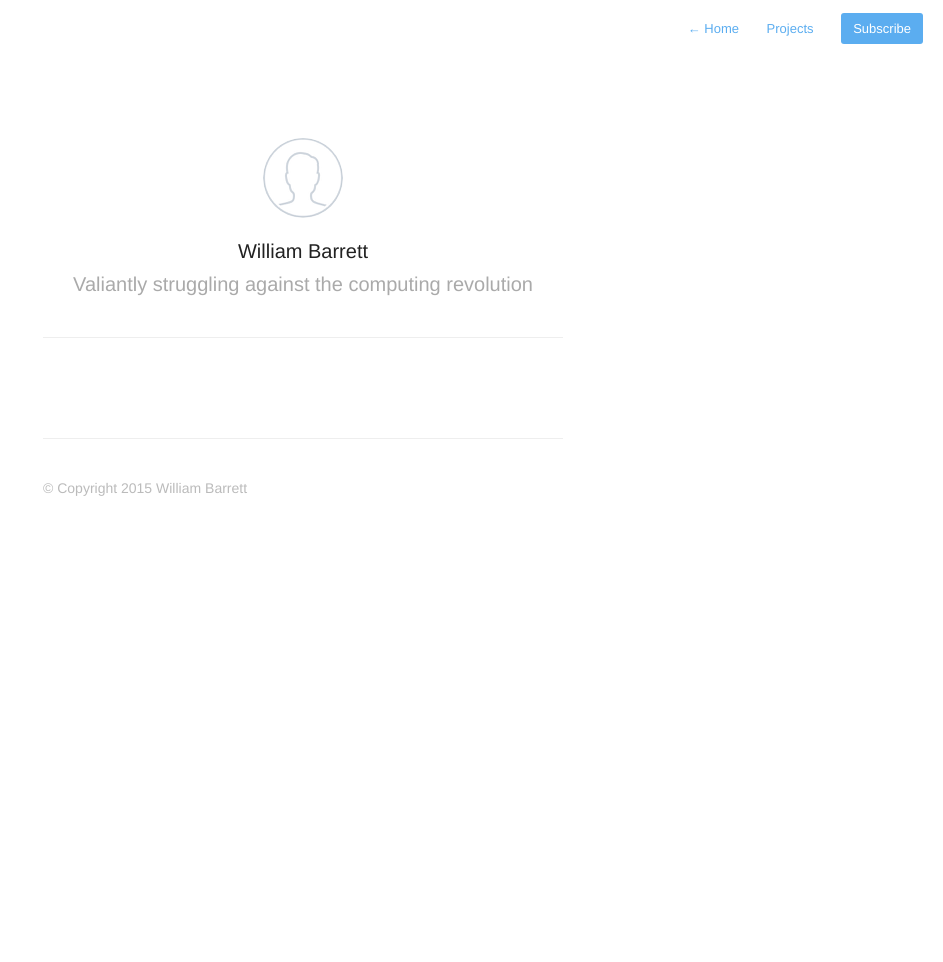
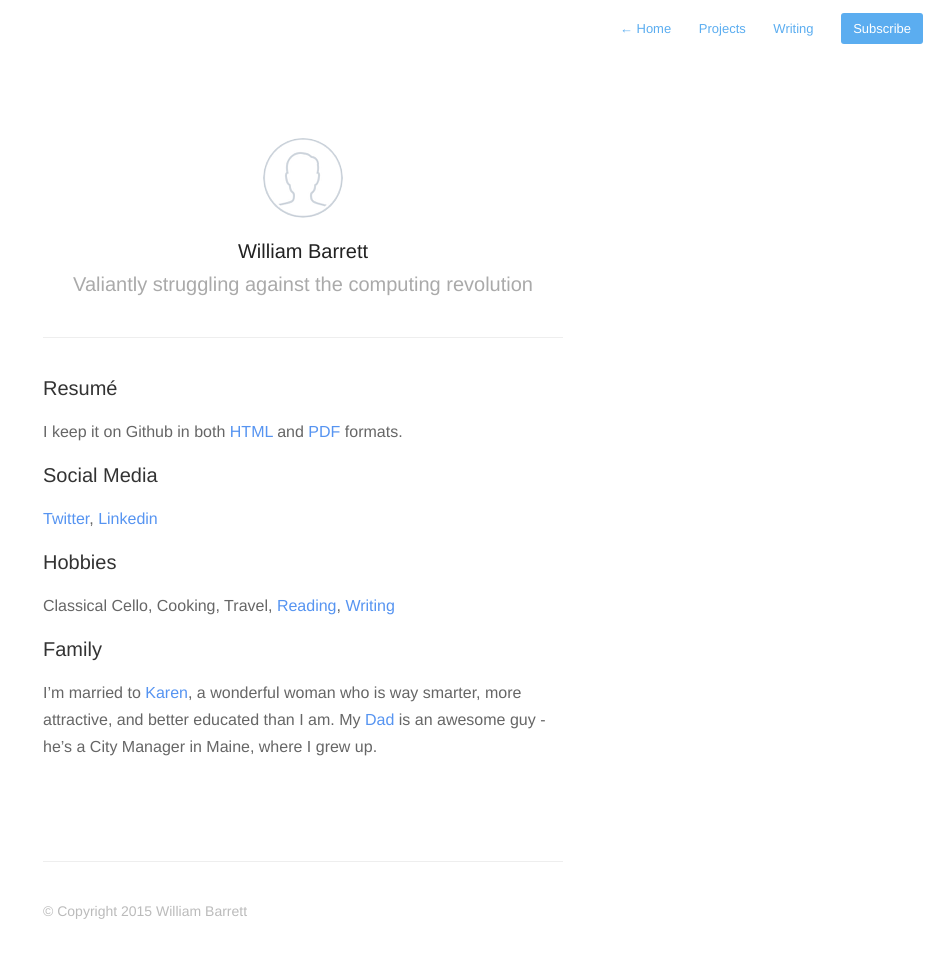
Before and after one commit to willbarrett/willbarrett.github.io, a Jekyll site: the page built from about.md, in a window 1280 px wide. Shown: the whole page, without its empty margins (337-1280 px from the left). Built offline with Jekyll 4.4.1, drawn with Linux system fonts in a browser that asks for light colours; nearby versions of some CDN libraries; Markdown is read by kramdown in place of the engine named in the settings; before the commit the page ends 900 px from its top, so only the background shows below that.

Commit message:
Add 'writing' page, fix li styling, finish about page

```diff
--- a/_includes/navigation.html
+++ b/_includes/navigation.html
@@ -12,5 +12,9 @@
     {% if page.url !="/projects/" %}
       <a href="{{ site.baseurl }}projects">Projects </a>
     {% endif %}
+
+    {% if page.url !="/writing/" %}
+      <a href="{{ site.baseurl }}writing">Writing </a>
+    {% endif %}
     <a class="cta" href="{{ site.baseurl }}feed.xml">Subscribe</a>
 </nav>
--- a/about.md
+++ b/about.md
@@ -4,6 +4,17 @@ permalink: about/
 profile: true
 ---
 
+### Resumé
+I keep it on Github in both [HTML](https://github.com/willbarrett/cv/blob/master/templates/cv.mdown) and [PDF](https://github.com/willbarrett/cv/raw/master/generated/cv.pdf) formats.
 
+### Social Media
+[Twitter](http://twitter.com/willbarrettdev),
+[Linkedin](www.linkedin.com/in/willbarrettdev)
+
+### Hobbies
+Classical Cello, Cooking, Travel, [Reading](https://www.goodreads.com/user/show/6312324-will-barrett), [Writing]({{ site.base_url }}/writing)
+
+### Family
+I'm married to [Karen](http://www.karenchanbarrett.com), a wonderful woman who is way smarter, more attractive, and better educated than I am. My [Dad](http://www.lewistonmaine.gov/index.aspx?nid=145) is an awesome guy - he's a City Manager in Maine, where I grew up.
 
 {% include footer.html %}
--- a/assets/css/style.css
+++ b/assets/css/style.css
@@ -183,7 +183,7 @@ a,
 }
 
 ul 	{ margin:0; padding:0; }
-li	{ list-style-type:circle; list-style-position:inside; }
+li	{ list-style-type:circle; list-style-position:inside; line-height: 1.7; }
 
 /* Line Height */
 #post-body, p { line-height:1.7; }
```
Also changed, not shown: writing.md (added, +16 -0 lines).
